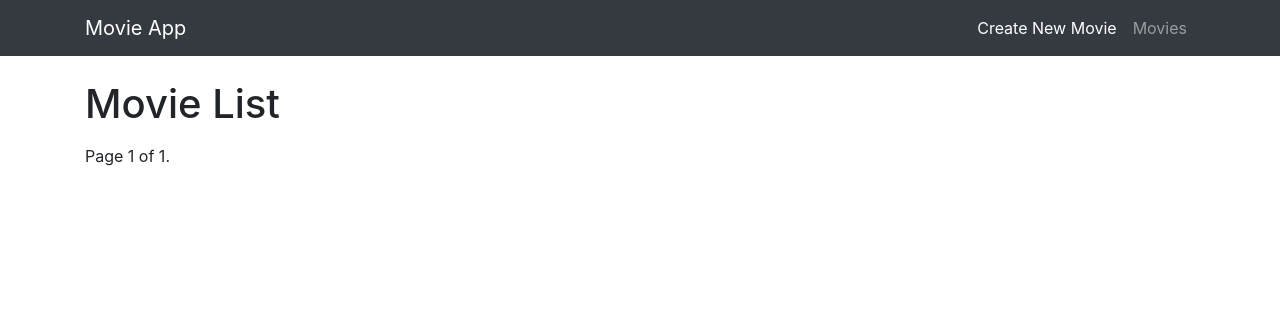
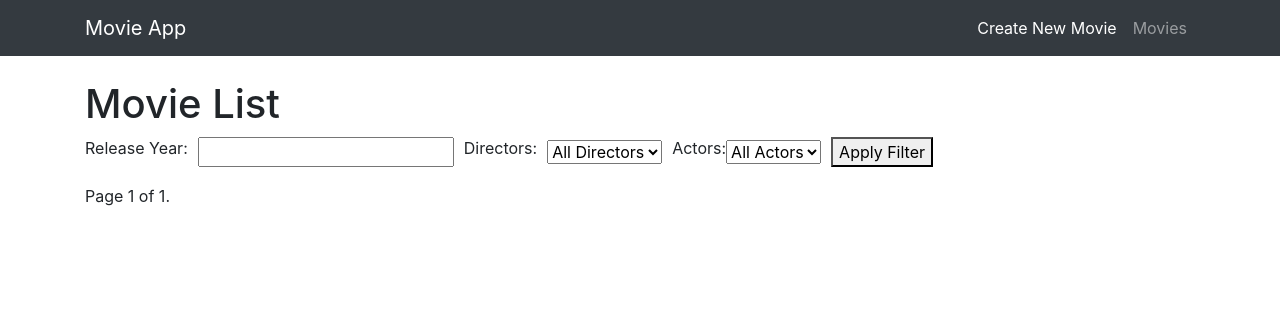
Before and after one commit to varvianskyiviach/bond_t, a Django app: page /movies/ in a window 1280 px wide. Shown: the top 316 px of the page. Run offline with Django 4.2, Linux system fonts and the light colour scheme; data that the repository does not hold is empty; some libraries are stand-ins or nearby versions.

Commit message:
forms is finished

```diff
--- /dev/null
+++ b/src/movies/filters.py
@@ -0,0 +1,9 @@
+import django_filters
+
+from .models import Movie
+
+
+class MovieFilter(django_filters.FilterSet):
+    class Meta:
+        model = Movie
+        fields = ["release_year", "directors", "actors"]
--- a/src/movies/templates/movies/movie_list.html
+++ b/src/movies/templates/movies/movie_list.html
@@ -4,6 +4,28 @@
 
 {% block content %}
 <h1>Movie List</h1>
+<form method="get">
+    <div style="display: flex; align-items: center;">
+        <label for="id_release_year" style="margin-right: 10px;">Release Year:</label>
+        {{ filter.form.release_year }}
+        <label for="id_directors" style="margin-left: 10px; margin-right: 10px;">Directors:</label>
+        <select name="directors" id="id_directors">
+            <option value="">All Directors</option>
+            {% for director in filter.form.directors.field.queryset %}
+                <option value="{{ director.id }}">{{ director.name }}</option>
+            {% endfor %}
+        </select>
+        <label for="id_actors" style="margin-left: 10px;">Actors:</label>
+        <select name="actors" id="id_actors">
+            <option value="">All Actors</option>
+            {% for actor in filter.form.actors.field.queryset %}
+                <option value="{{ actor.id }}">{{ actor.name }}</option>
+            {% endfor %}
+        </select>
+        <button type="submit" style="margin-left: 10px;">Apply Filter</button>
+    </div>
+</form>
+
 <ul>
     {% for movie in page_obj %}
     <li><a href="{% url 'movie_detail' movie.id %}">{{ movie.title }}</a></li>
--- a/src/movies/views.py
+++ b/src/movies/views.py
@@ -1,16 +1,20 @@
 from django.core.paginator import Paginator
 from django.shortcuts import get_object_or_404, redirect, render
 
+from .filters import MovieFilter
 from .forms import MovieForm
 from .models import Movie
 
 
 def movies_page(request):
     movies = Movie.objects.all()
+    filter = MovieFilter(request.GET, queryset=movies)
+    movies = filter.qs
+
     paginator = Paginator(movies, 25)
     page_number = request.GET.get("page")
     page_obj = paginator.get_page(page_number)
-    return render(request, "movies/movie_list.html", {"page_obj": page_obj})
+    return render(request, "movies/movie_list.html", {"page_obj": page_obj, "filter": filter})
 
 
 def movie_detail_page(request, pk):
```
